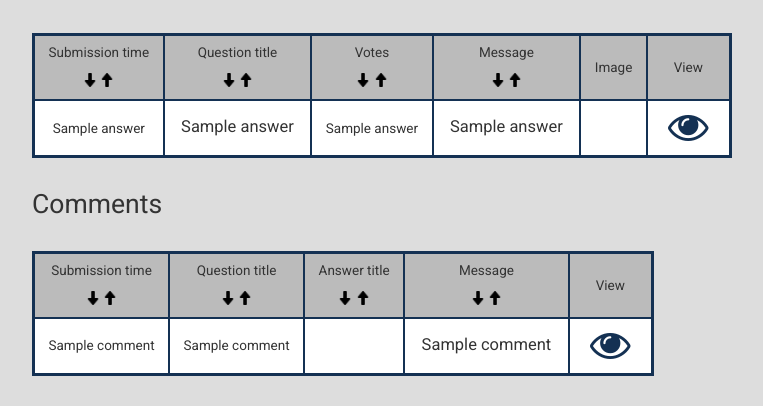
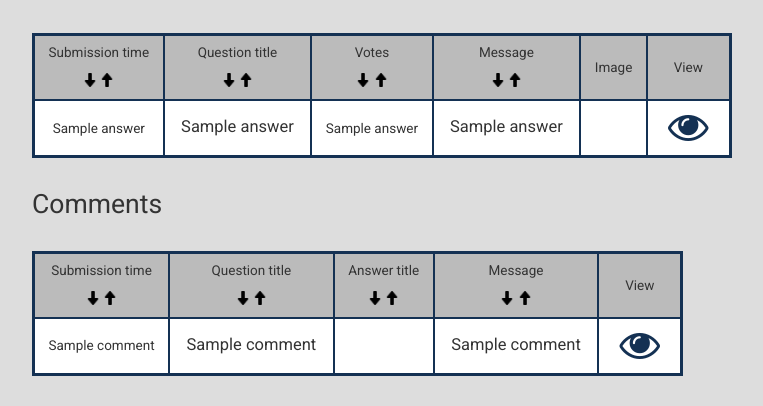
Before and after one commit to adamFoldvari/askmate-fejtorpotrh, a Flask app: template templates/user_page.html in a window 1280 px wide. Shown: the part 454-860 px from the top of the page, without its empty margins (126-889 px from the left). Run offline with Flask 2, Linux system fonts and the light colour scheme; the template is opened without the code that fills it: most values are stand-ins (such as "Sample title", 1, 10 or a date in 2020).

Commit message:
Add missing class to the titles of the comments list

```diff
--- a/templates/user_page.html
+++ b/templates/user_page.html
@@ -181,9 +181,9 @@
 
                 <tr bgcolor = "White">
                     <td align="center">{{ comment[4] }}</td>
-                    <td align="center">{{ comment[7] }}</td>
+                    <td align="center" class="title">{{ comment[7] }}</td>
                     {% if comment[8] %}
-                    <td align="center">{{ comment[8] }}</td>
+                    <td align="center"class="title">{{ comment[8] }}</td>
                     {% else %}
                     <td align="center"></td>
                     {% endif %}
```
